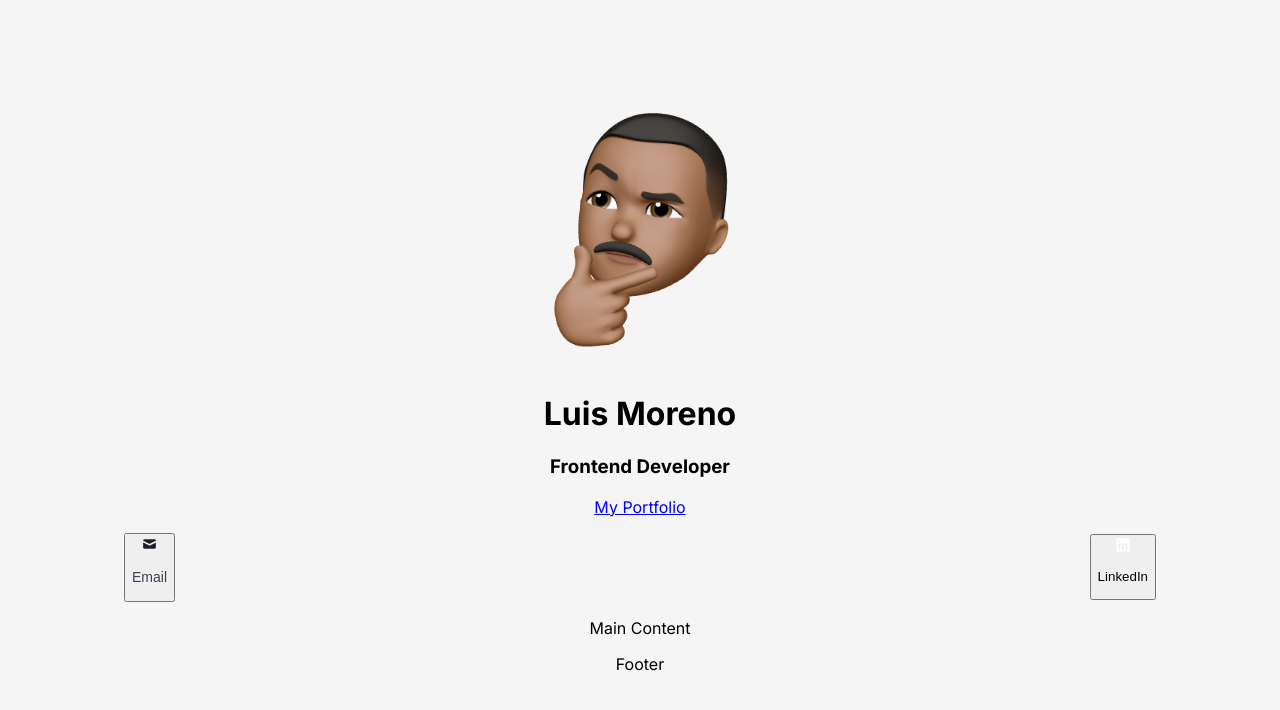
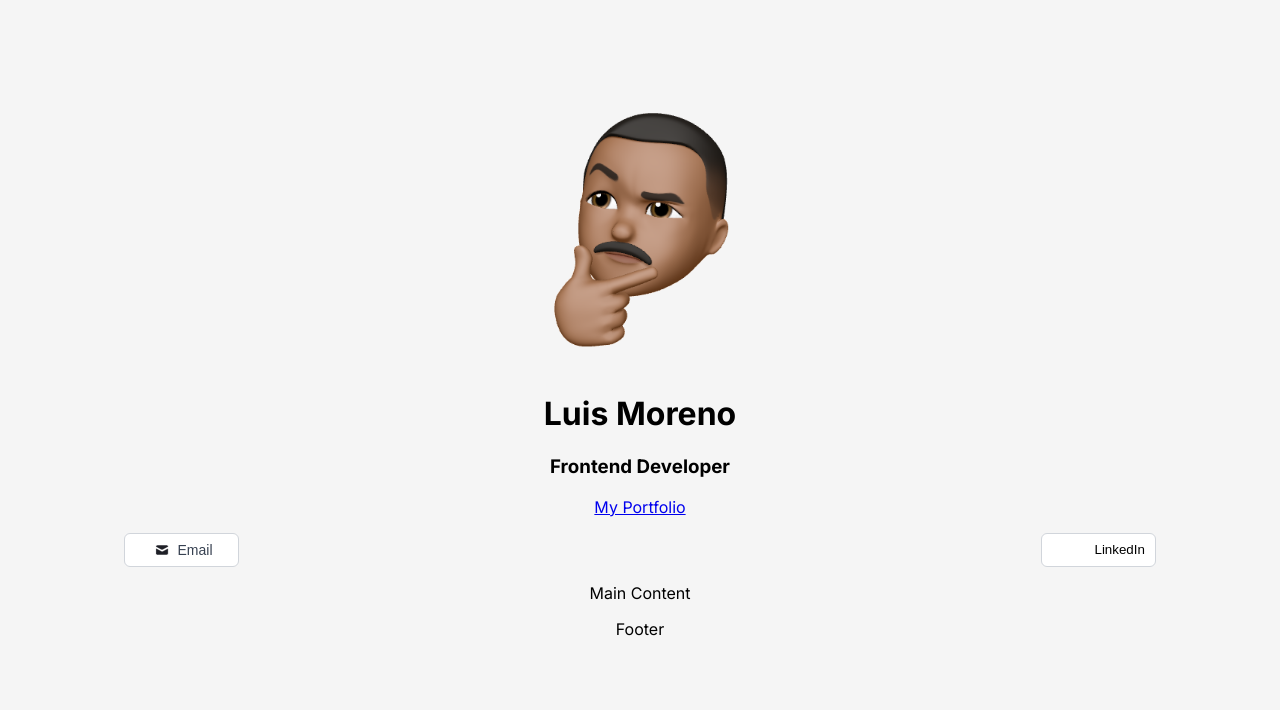
Before and after one commit to mandelbrojt/digital-card, a React (Vite) app in the folder digital-card/: page / in a window 1280 px wide. Shown: the top 710 px of the page. Built offline with nearby package versions, Linux system fonts and the light colour scheme.

Commit message:
Add utility class to contact buttons

```diff
--- a/digital-card/src/components/Contact/Contact.jsx
+++ b/digital-card/src/components/Contact/Contact.jsx
@@ -5,11 +5,11 @@ import LinkedinIcon from "../../assets/linkedin-icon.png"
 export default function Contact() {
     return (
         <div className="contact-section">
-            <button className="email-button">
-                <img src={MailIcon} alt="Email icon" />
+            <button className="email-button contact-button">
+                <img className="email-icon" src={MailIcon} alt="Email icon" />
                 <p className="mail-text">Email</p>
             </button>
-            <button className="linkedin-button">
+            <button className="linkedin-button contact-button">
                 <img src={LinkedinIcon} alt="LinkedIn icon" />
                 <p className="linkedin-text">LinkedIn</p>
             </button>
```
